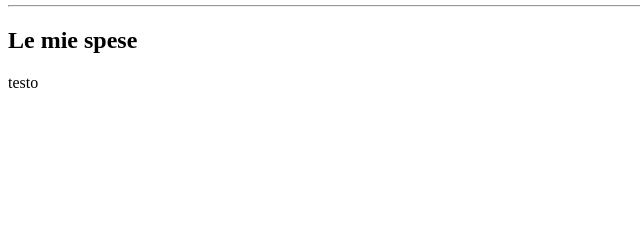
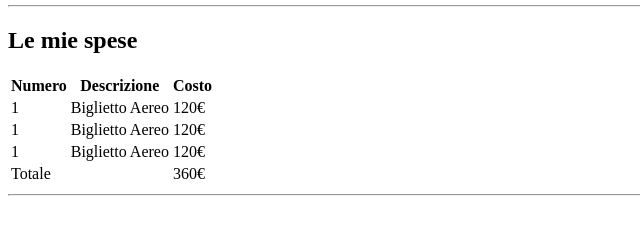
Before and after one commit to damianolagana/ht, a plain HTML site: page index.html in a window 1280 px wide. Shown: the part 101-336 px from the top of the page, without its empty margins (0-640 px from the left). Drawn offline with Linux system fonts and the light colour scheme.

Commit message:
Tabella le mie spese

```diff
--- a/index.html
+++ b/index.html
@@ -7,6 +7,7 @@
     <title>London-trip</title>
 </head>
 <body>
+    <!-- Titolo con immagini -->
     <header>
         <h1>Il mio Viaggio a Londra</h1>
         <img src="./img/pexels-bill-emrich-230794-0.jpg" alt="img sinistra">
@@ -14,10 +15,41 @@
         <img src="./img/pexels-bill-emrich-230794-2.jpg" alt="img destra">
         <hr>
     </header>
-
+<!-- Sezione spese con tabella -->
     <section>
         <h2>Le mie spese</h2>
-        <p>testo</p>
+        <table>
+            <thead>
+                <tr>
+                    <th>Numero</th>
+                    <th>Descrizione</th>
+                    <th>Costo</th>
+                </tr>
+            </thead>
+
+            <tbody>
+                <tr>
+                    <td>1</td>
+                    <td>Biglietto Aereo</td>
+                    <td>120€</td>
+                </tr>
+                <tr>
+                    <td>1</td>
+                    <td>Biglietto Aereo</td>
+                    <td>120€</td>
+                </tr>
+                <tr>
+                    <td>1</td>
+                    <td>Biglietto Aereo</td>
+                    <td>120€</td>
+                </tr>
+                <tr>
+                    <td colspan="2">Totale</td>
+                    <td>360€</td>
+                </tr>
+            </tbody>
+        </table>
+        <hr>
     </section>
 </body>
 </html>
```
